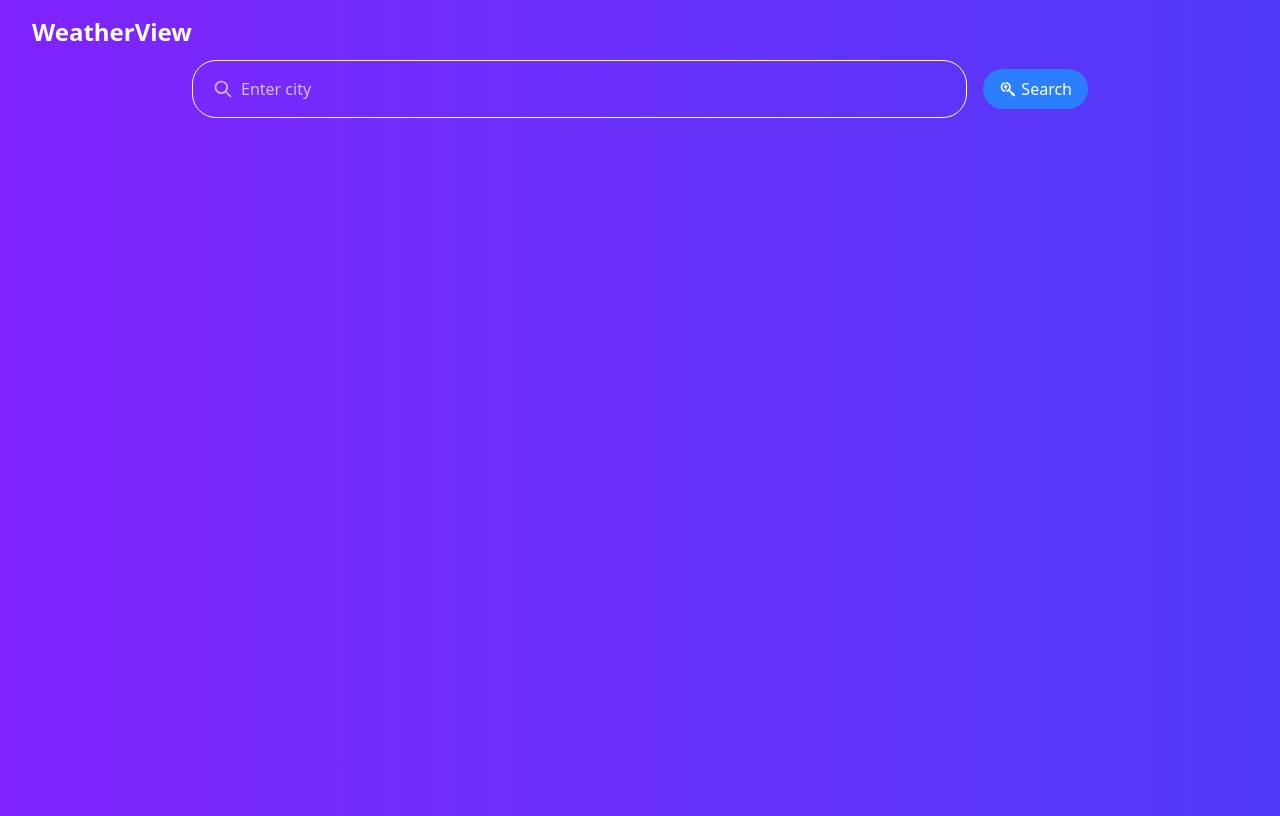
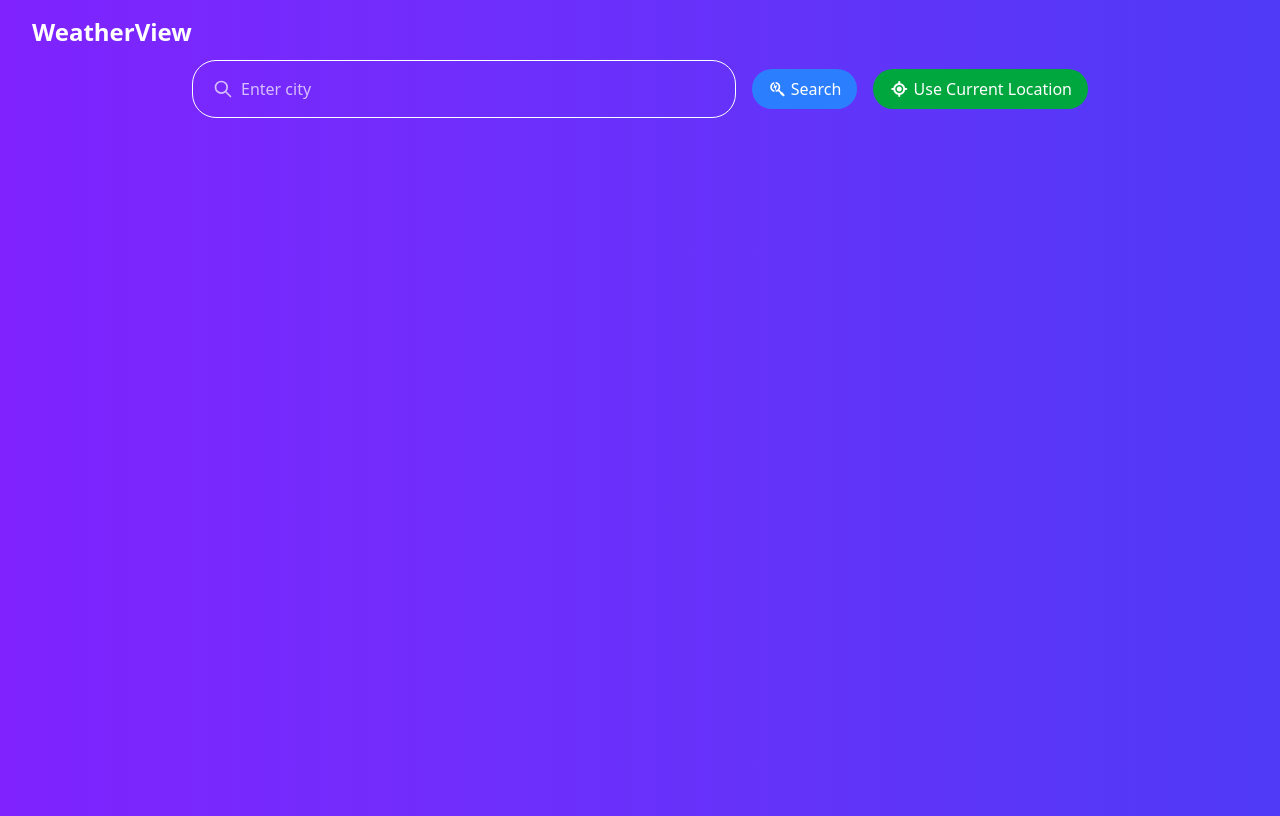
Before and after one commit to alankritip/Weather-Forecast-Application, a website: page index.html in a window 1280 px wide. Drawn offline with Linux system fonts and the light colour scheme.

Commit message:
Current Location Button Added

```diff
--- a/index.html
+++ b/index.html
@@ -49,6 +49,13 @@
         >
           <i class="fa-brands fa-searchengin p-0.5"></i> Search
         </button>
+         <!-- Current Location Button -->
+        <button
+          id="currentLocationBtn"
+          class="px-4 py-2 text-sm sm:text-base rounded-3xl bg-green-600 text-white hover:bg-green-700 focus:outline-none w-full sm:w-auto"
+        >
+          <i class="fa-solid fa-location-crosshairs p-0.5"></i> Use Current Location
+        </button>
         </div>
   </div>
 
```
